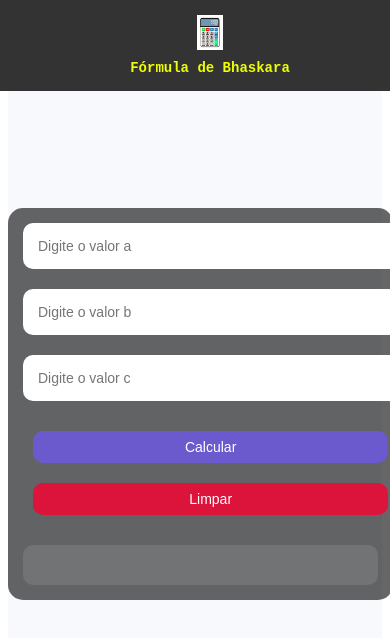
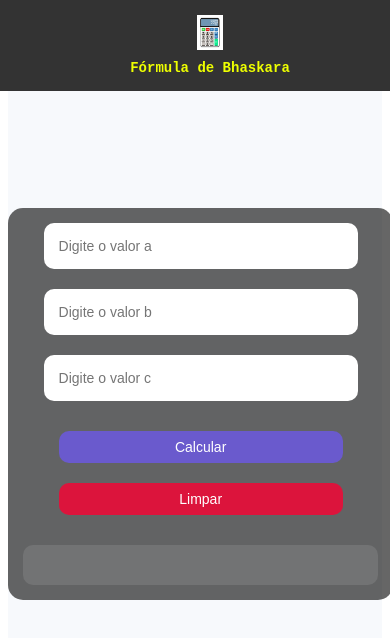
Before and after one commit to luisnegrello-dev/Calculator-x, a React (Vite) app: page / in a window 390 px wide. Shown: the top 638 px of the page. Built offline with nearby package versions, Linux system fonts and the light colour scheme.

Commit message:
RESPONSIVIDADE

```diff
--- a/src/index.css
+++ b/src/index.css
@@ -126,10 +126,10 @@
   }
   .input {
     font-size: 16px;
-    width: 100%;
+    width: 80%;
   }
   .button {
-    width: 100%;
+    width: 80%;
     font-size: 16px;
   }
   .resultado {
```
Also changed, not shown: index.html (line endings or trailing spaces).
